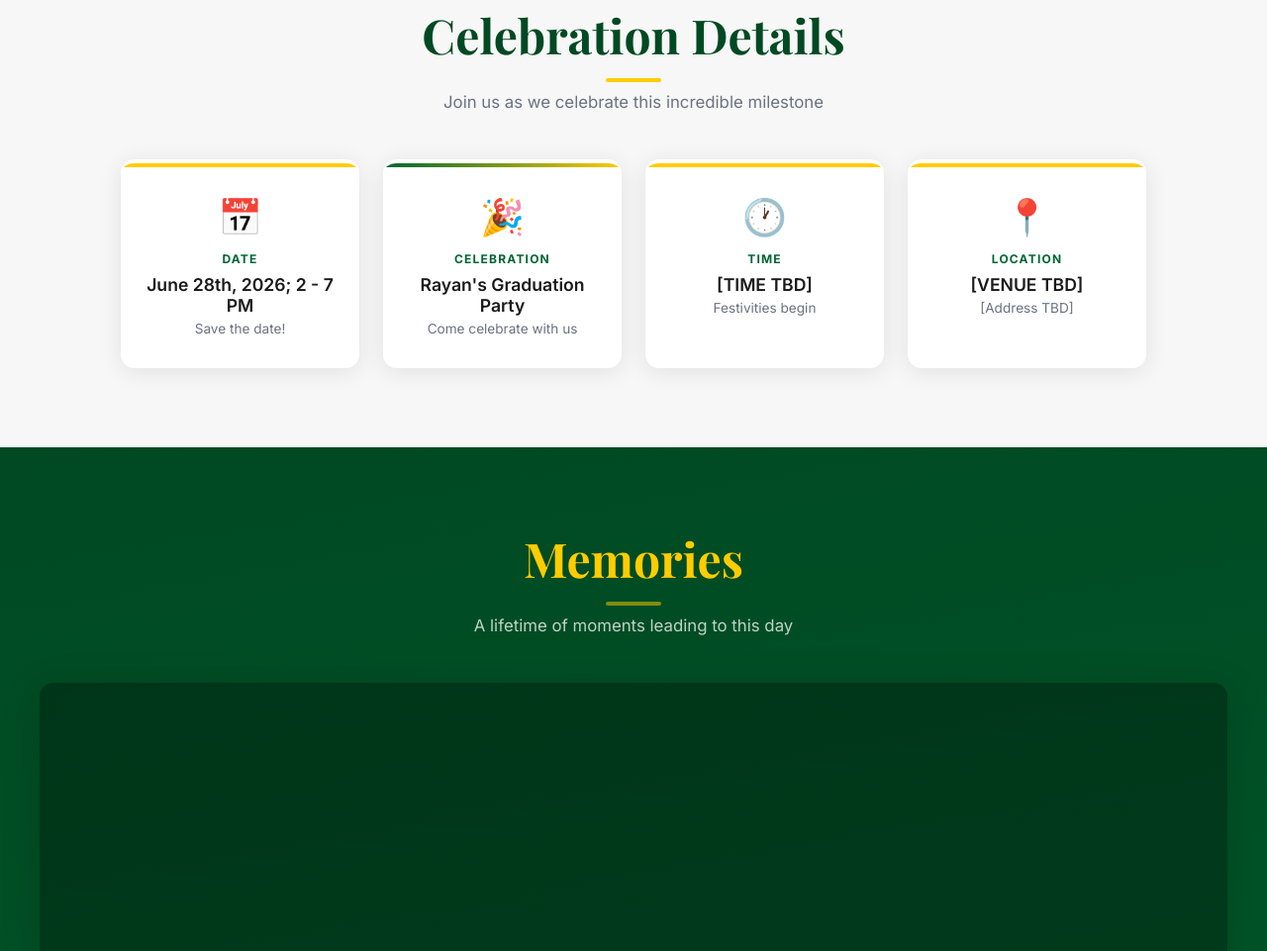
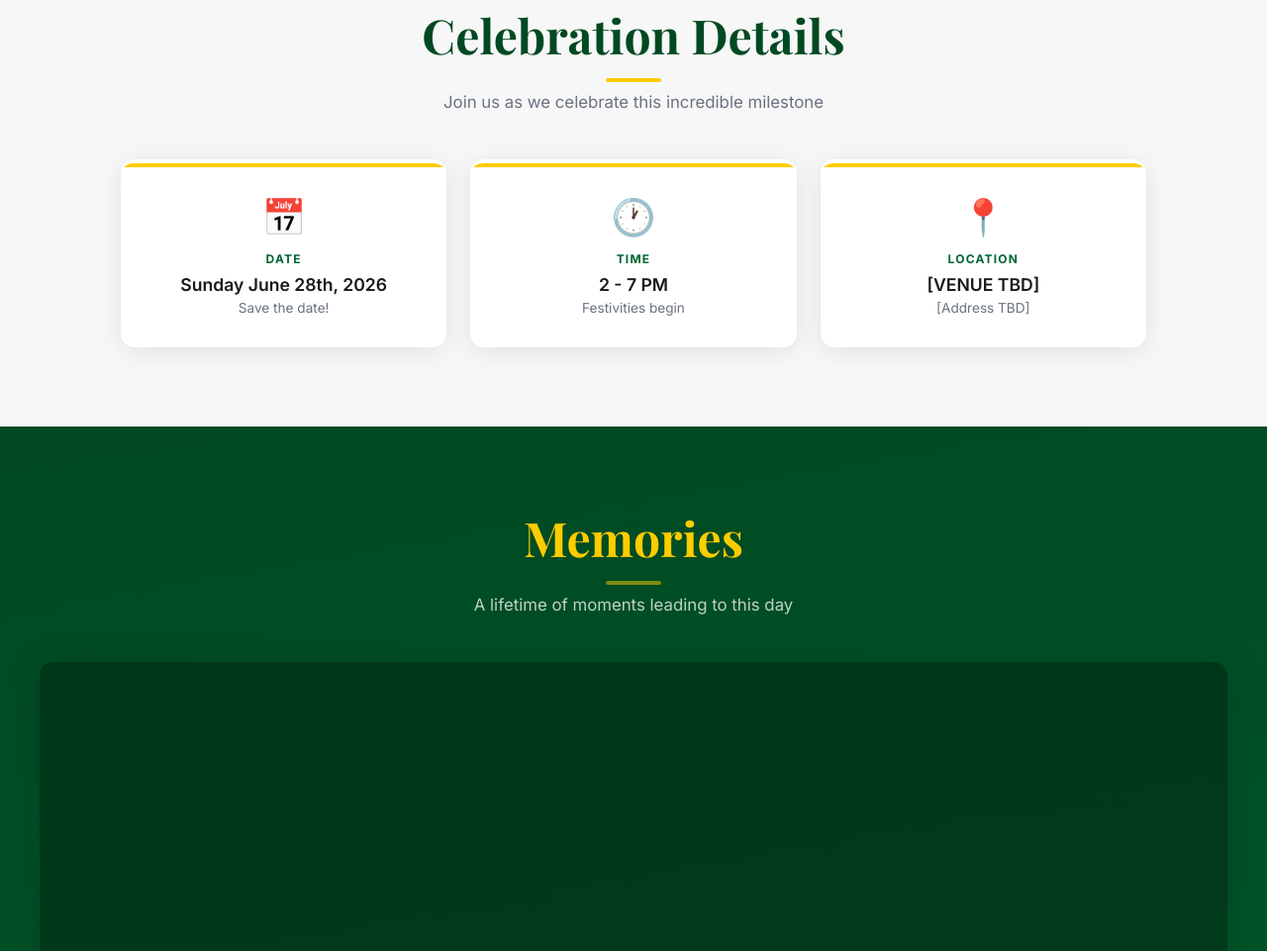
Before and after one commit to walimi/rayan-graduation, a plain HTML site: page index.html in a window 1280 px wide. Shown: the part 877-1838 px from the top of the page at 99% size. Drawn offline with nearby package versions, Linux system fonts and the light colour scheme; no server answers; a web font is replaced by a local one.

Commit message:
Update latest site content

```diff
--- a/index.html
+++ b/index.html
@@ -53,19 +53,13 @@
         <div class="card">
           <div class="card-icon">📅</div>
           <h3>Date</h3>
-          <p class="card-main">June 28th, 2026; 2 - 7 PM</p>
+          <p class="card-main">Sunday June 28th, 2026</p>
           <p class="card-sub">Save the date!</p>
-        </div>
-        <div class="card card-featured">
-          <div class="card-icon">🎉</div>
-          <h3>Celebration</h3>
-          <p class="card-main">Rayan's Graduation Party</p>
-          <p class="card-sub">Come celebrate with us</p>
         </div>
         <div class="card">
           <div class="card-icon">🕐</div>
           <h3>Time</h3>
-          <p class="card-main">[TIME TBD]</p>
+          <p class="card-main">2 - 7 PM</p>
           <p class="card-sub">Festivities begin</p>
         </div>
         <div class="card">
```
